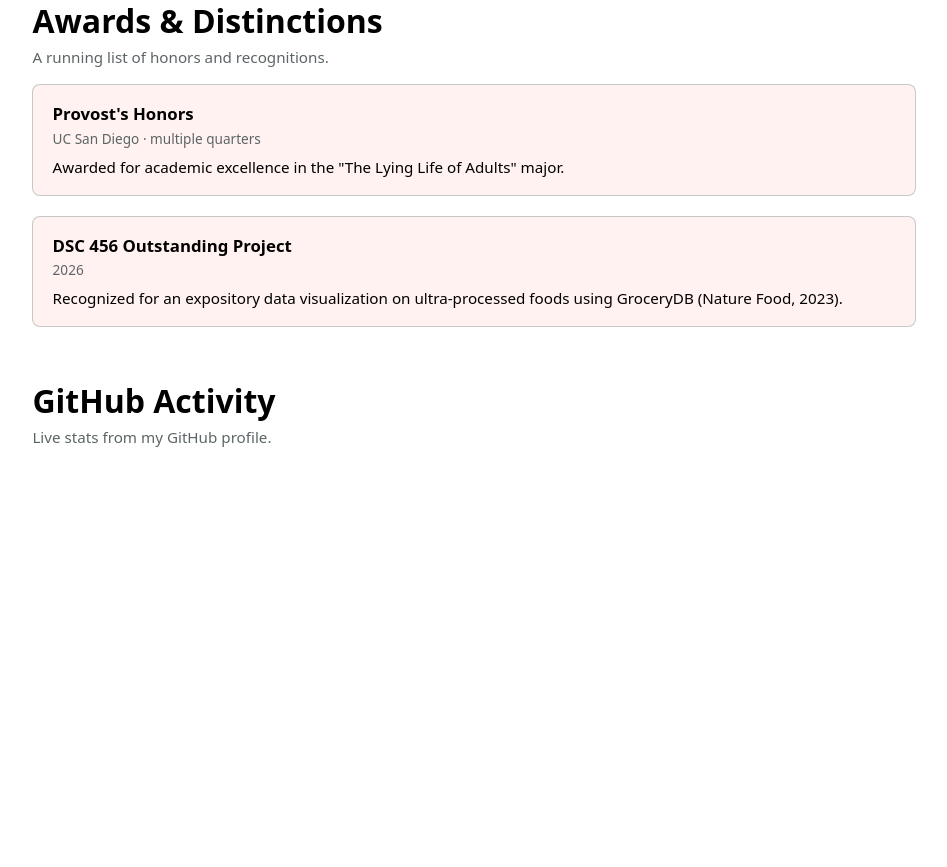
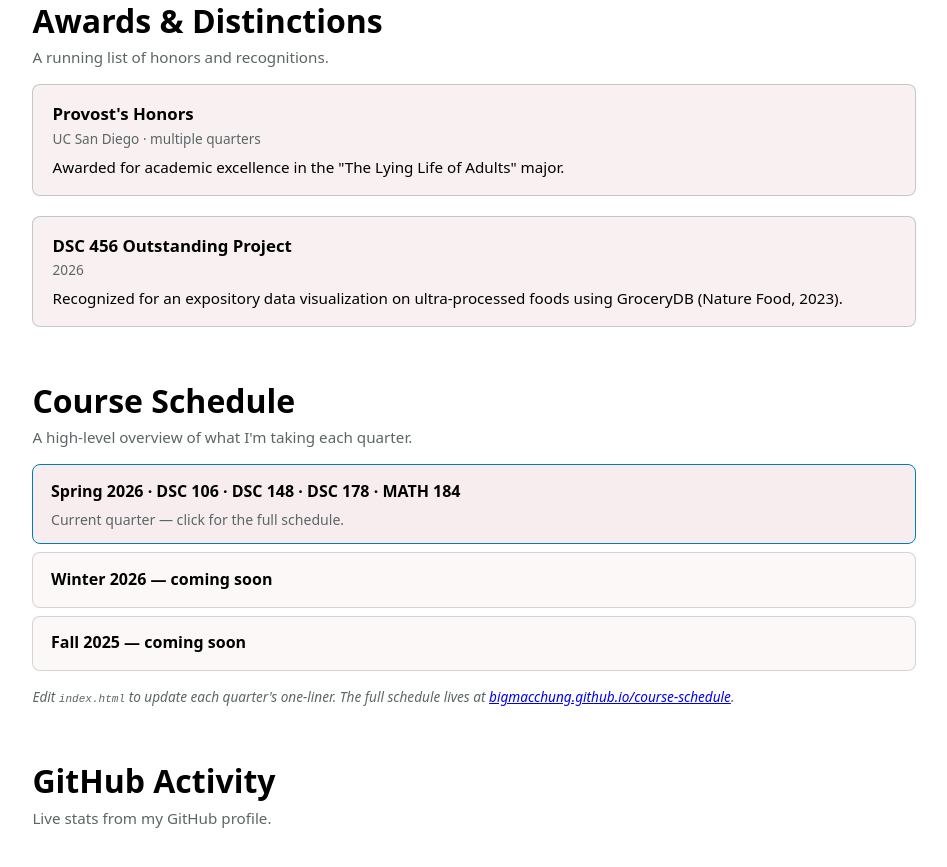
Before and after one commit to bigmacchung/portfolio, a plain HTML site: page index.html in a window 1280 px wide. Shown: the part 1809-2676 px from the top of the page, without its empty margins (166-1113 px from the left). Before the commit the page ends 2314 px from the top, so only its background shows below. Drawn offline with Linux system fonts and the light colour scheme; no server answers.

Commit message:
Course schedule, simplified nav, blue accent, page-views counter

```diff
--- a/global.js
+++ b/global.js
@@ -12,11 +12,11 @@ const BASE_PATH =
     ? '/' // Local server
     : '/portfolio/'; // GitHub Pages repo name
 
-// Primary navigation: the main pages on this site.
+// Primary navigation: simplified to just Home — the rest of the site is reachable
+// from the homepage's "On this page" / "Other links" / "Learning resources" pills
+// and from the in-section links (e.g. clickable "Latest Projects" heading).
 const primaryPages = [
   { url: '', title: 'Home' },
-  { url: 'projects/', title: 'Projects' },
-  { url: 'contact/', title: 'Contact' },
 ];
 
 // Secondary "other links": personal documents and external profiles.
@@ -215,3 +215,21 @@ export function renderProjects(projects, containerElement, headingLevel = 'h2')
 export async function fetchGitHubData(username) {
   return fetchJSON(`https://api.github.com/users/${username}`);
 }
+
+// ---------- Site traffic: home-page view counter ----------
+// counterapi.dev is a free, no-auth public counter service. Each call increments
+// the counter and returns the new total. Failures are logged but never break the
+// page — we just show a dash for the count.
+export async function fetchHomeViews() {
+  try {
+    const response = await fetch(
+      'https://api.counterapi.dev/v1/bigmacchung-portfolio/home-views/up',
+    );
+    if (!response.ok) return null;
+    const data = await response.json();
+    return data.count ?? null;
+  } catch (error) {
+    console.error('Could not update view counter:', error);
+    return null;
+  }
+}
--- a/index.html
+++ b/index.html
@@ -35,8 +35,9 @@
       <p>
         <span class="page-anchors-label">On this page:</span>
         <a href="#latest-projects" class="anchor-pill"><span class="pill-icon" aria-hidden="true">&#128640;</span> Latest Projects</a>
-        <a href="https://bigmacchung.github.io/course-schedule/" target="_blank" rel="noopener noreferrer" class="anchor-pill"><span class="pill-icon" aria-hidden="true">&#128197;</span> Course Schedule</a>
         <a href="#awards" class="anchor-pill"><span class="pill-icon" aria-hidden="true">&#127942;</span> Awards and Distinctions</a>
+        <a href="#course-schedule" class="anchor-pill"><span class="pill-icon" aria-hidden="true">&#128197;</span> Course Schedule</a>
+        <a href="contact/" class="anchor-pill"><span class="pill-icon" aria-hidden="true">&#9993;</span> Contact Me</a>
       </p>
       <p>
         <span class="page-anchors-label">Other links:</span>
@@ -105,6 +106,36 @@
       </ul>
     </section>
 
+    <!-- ===== Course Schedule ===== -->
+    <section class="home-section" id="course-schedule">
+      <h2 class="section-heading">Course Schedule</h2>
+      <p class="section-subhead">A high-level overview of what I'm taking each quarter.</p>
+
+      <ul class="quarter-list">
+        <li class="quarter-current">
+          <a href="https://bigmacchung.github.io/course-schedule/" target="_blank" rel="noopener noreferrer" class="quarter-link">
+            Spring 2026 &middot; DSC 106 &middot; DSC 148 &middot; DSC 178 &middot; MATH 184
+          </a>
+          <p class="quarter-note">Current quarter &mdash; click for the full schedule.</p>
+        </li>
+        <li>
+          <a href="https://bigmacchung.github.io/course-schedule/" target="_blank" rel="noopener noreferrer" class="quarter-link">
+            Winter 2026 &mdash; coming soon
+          </a>
+        </li>
+        <li>
+          <a href="https://bigmacchung.github.io/course-schedule/" target="_blank" rel="noopener noreferrer" class="quarter-link">
+            Fall 2025 &mdash; coming soon
+          </a>
+        </li>
+      </ul>
+
+      <p class="footnote">
+        Edit <code>index.html</code> to update each quarter's one-liner. The full schedule lives at
+        <a href="https://bigmacchung.github.io/course-schedule/" target="_blank" rel="noopener noreferrer">bigmacchung.github.io/course-schedule</a>.
+      </p>
+    </section>
+
     <!-- ===== GitHub Stats (bottom) ===== -->
     <section class="home-section" id="github-stats">
       <h2 class="section-heading">GitHub Activity</h2>
--- a/index.js
+++ b/index.js
@@ -1,4 +1,9 @@
-import { fetchJSON, renderProjects, fetchGitHubData } from './global.js';
+import {
+  fetchJSON,
+  renderProjects,
+  fetchGitHubData,
+  fetchHomeViews,
+} from './global.js';
 
 // ---------- Latest projects ----------
 
@@ -9,9 +14,13 @@ const projectsContainer = document.querySelector('.projects');
 // Use h3 for project titles since the section already has an h2 heading.
 renderProjects(latestProjects, projectsContainer, 'h3');
 
-// ---------- GitHub profile stats ----------
+// ---------- GitHub profile stats + site traffic ----------
 
-const githubData = await fetchGitHubData('bigmacchung');
+// Fire both requests in parallel — they're independent, no need to wait sequentially.
+const [githubData, homeViews] = await Promise.all([
+  fetchGitHubData('bigmacchung'),
+  fetchHomeViews(),
+]);
 
 const profileStats = document.querySelector('#profile-stats');
 
@@ -19,9 +28,9 @@ if (profileStats && githubData) {
   profileStats.innerHTML = `
     <dl>
       <dt>Public Repos:</dt><dd>${githubData.public_repos ?? '—'}</dd>
-      <dt>Public Gists:</dt><dd>${githubData.public_gists ?? '—'}</dd>
       <dt>Followers:</dt><dd>${githubData.followers ?? '—'}</dd>
       <dt>Following:</dt><dd>${githubData.following ?? '—'}</dd>
+      <dt>Home Page Views:</dt><dd>${homeViews ?? '—'}</dd>
     </dl>
   `;
 }
--- a/style.css
+++ b/style.css
@@ -3,7 +3,10 @@ html {
      based on the user's OS preference (or what we set via JS). */
   color-scheme: light dark;
 
-  --color-accent: oklch(65% 50% 0);
+  /* Colorblind-friendly teal-blue accent (was red).
+     Distinguishable for protanopia, deuteranopia, and tritanopia, and contrasts
+     well in both light and dark mode. */
+  --color-accent: oklch(55% 30% 230);
   accent-color: var(--color-accent);
 }
 
@@ -347,6 +350,19 @@ h1, h2, h3, h4, h5, h6 {
   color: oklch(50% 3% 200);
   font-size: 0.95em;
   margin-right: 0.25em;
+  /* Reserve a fixed minimum width so the first pill of every row starts at
+     the same X position across "On this page", "Other links", "Learning resources". */
+  min-width: 11em;
+  flex-shrink: 0;
+}
+
+/* Stack labels above pills on narrow screens so labels still align with each other
+   visually but don't squeeze the pill row. */
+@media (max-width: 600px) {
+  .page-anchors-label {
+    min-width: 0;
+    width: 100%;
+  }
 }
 
 .anchor-pill {
@@ -420,6 +436,48 @@ h1, h2, h3, h4, h5, h6 {
   transform: translateX(0.25em);
 }
 
+/* ---------- Course Schedule ---------- */
+.quarter-list {
+  list-style: none;
+  padding: 0;
+  margin: 0 0 1em;
+  display: grid;
+  gap: 0.5em;
+}
+
+.quarter-list li {
+  padding: 0.85em 1.1em;
+  border: 1px solid oklch(60% 5% 200 / 30%);
+  border-radius: 8px;
+  background-color: color-mix(in oklch, canvas 96%, var(--color-accent) 4%);
+}
+
+.quarter-list li.quarter-current {
+  border-color: var(--color-accent);
+  background-color: color-mix(in oklch, canvas 90%, var(--color-accent) 10%);
+}
+
+.quarter-link {
+  display: inline-block;
+  font-weight: 600;
+  color: inherit;
+  text-decoration: none;
+  border-bottom: 2px solid transparent;
+  transition: border-color 0.15s ease, color 0.15s ease;
+}
+
+.quarter-link:hover,
+.quarter-link:focus-visible {
+  color: var(--color-accent);
+  border-bottom-color: var(--color-accent);
+}
+
+.quarter-note {
+  margin: 0.3em 0 0;
+  font-size: 0.88em;
+  color: oklch(50% 3% 200);
+}
+
 /* ---------- Awards & Distinctions ---------- */
 .awards-list {
   list-style: none;
```
